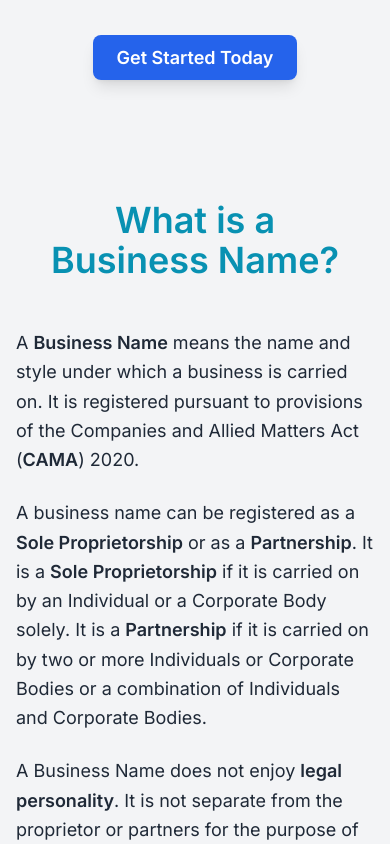
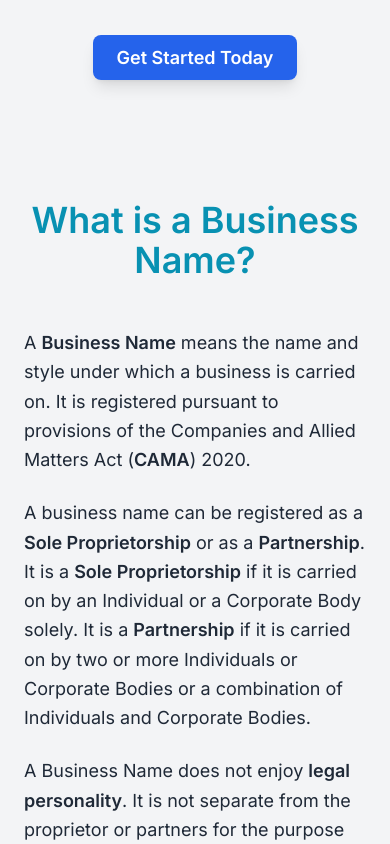
Before and after one commit to elijahkelechi/mlb_frontend, a React (Vite) app: page /businessNameRegistration in a window 390 px wide. Shown: the part 1820-2664 px from the top of the page. Built offline with nearby package versions, Linux system fonts and the light colour scheme.

Commit message:
bon commit

```diff
--- a/src/pages/BusinessRegistration/BusinessNameRegistration.jsx
+++ b/src/pages/BusinessRegistration/BusinessNameRegistration.jsx
@@ -154,13 +154,13 @@ const BusinessNameRegistration = () => {
             </Link>
           </motion.div>
         </section>
-        <section className=" text-gray-800 py-16 px-4 md:px-16 rounded-lg">
+        <section className=" text-gray-800 py-16 px-6 md:px-16 rounded-lg">
           {/* Section Header */}
           <motion.div
             initial={{ opacity: 0, y: -20 }}
             animate={{ opacity: 1, y: 0 }}
             transition={{ duration: 0.8 }}
-            className="text-center mb-12 mx-6 md:mx-12"
+            className="text-center mb-12"
           >
             <h2 className="text-4xl font-bold mb-4 text-cyan-600">
               What is a Business Name?
```
